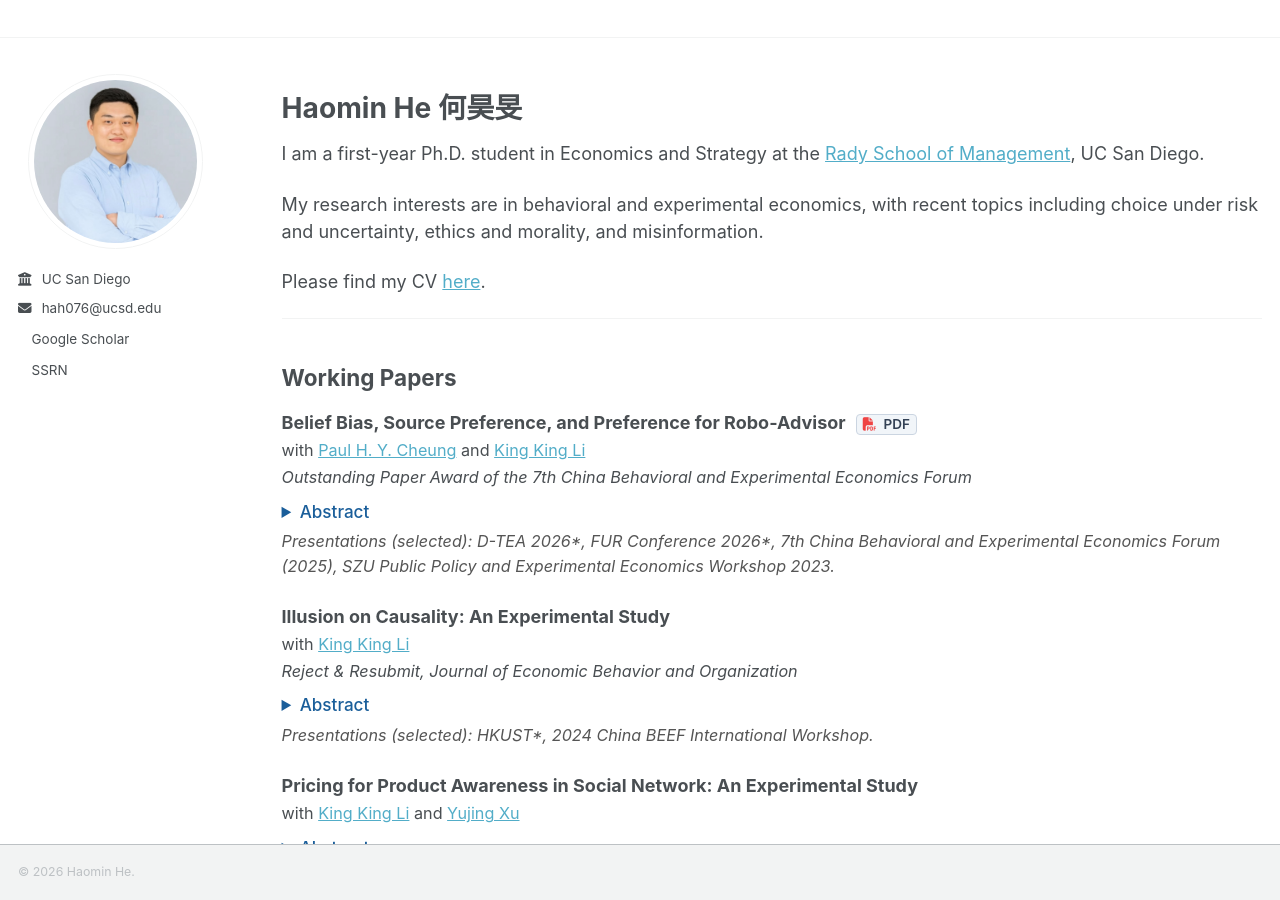
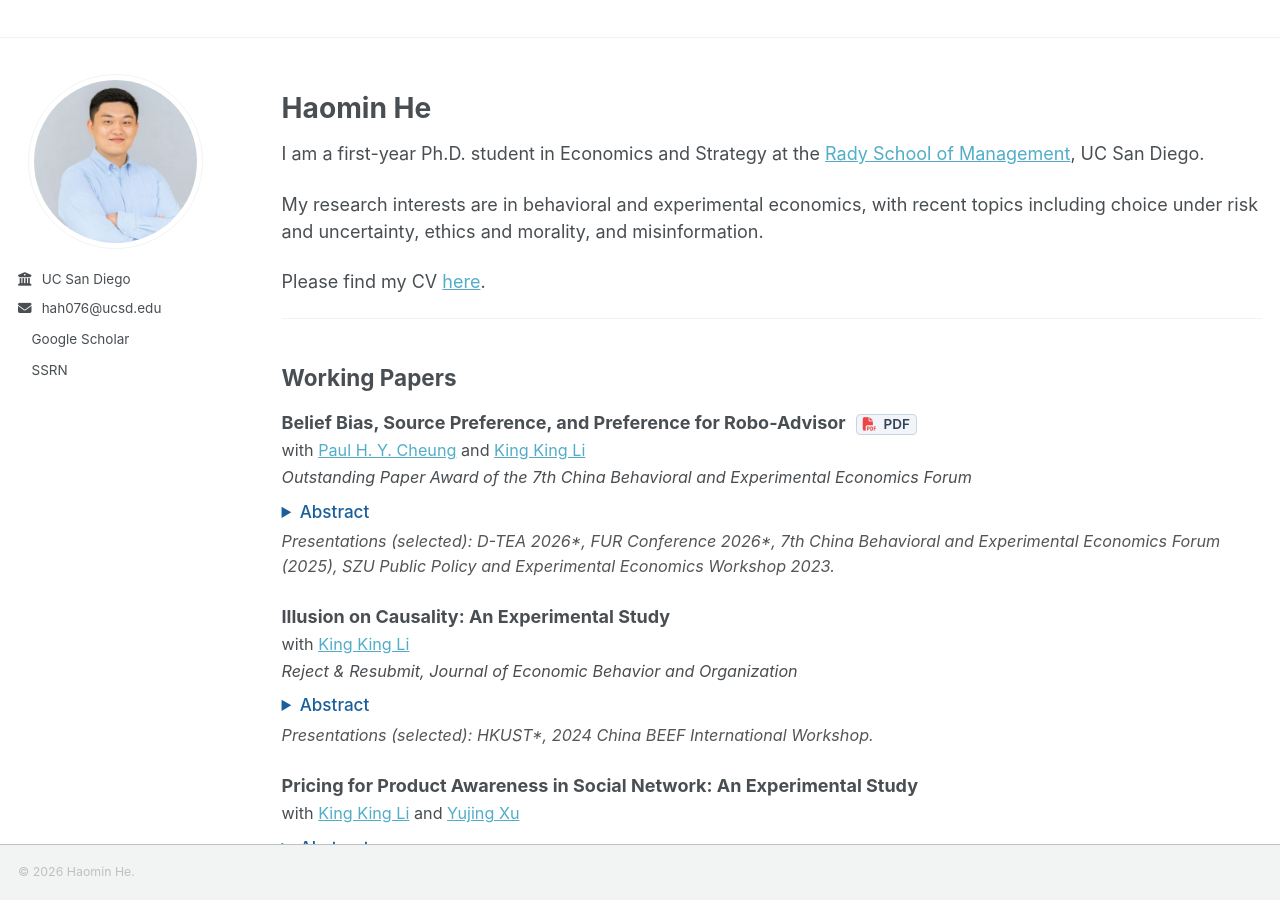
Before and after one commit to haomin-he/haomin-he.github.io, a Jekyll site: the page built from _pages/about.md, in a window 1280 px wide and 900 px high. Built offline with Jekyll 4.4.1, drawn with Linux system fonts in a browser that asks for light colours; a script bundle is joined from its source files by our own code; a style sheet for code colours, icons or effects is not loaded.

Commit message:
Update about.md

```diff
--- a/_pages/about.md
+++ b/_pages/about.md
@@ -1,7 +1,7 @@
 ---
 layout: archive
 permalink: /
-title: "Haomin He 何昊旻"
+title: "Haomin He"
 author_profile: true
 redirect_from:
   - /about/
```
